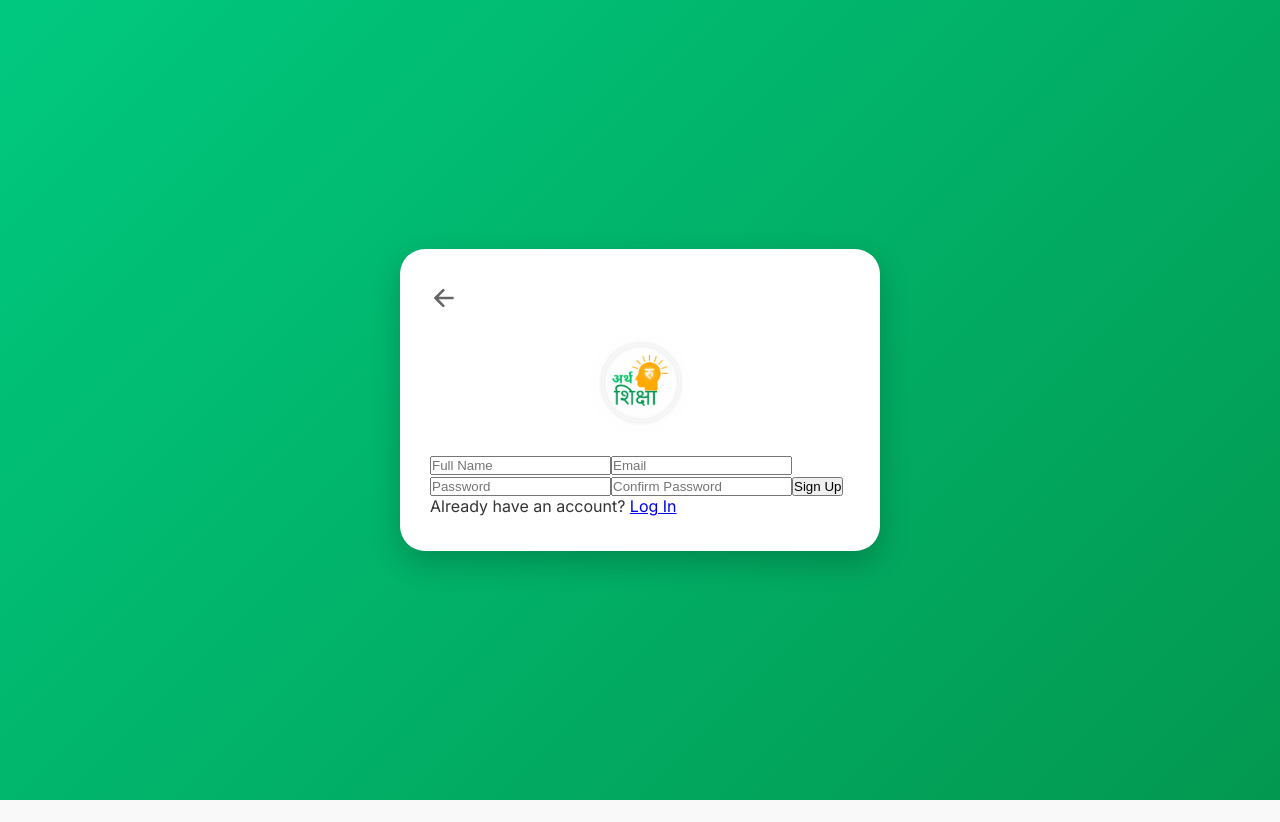
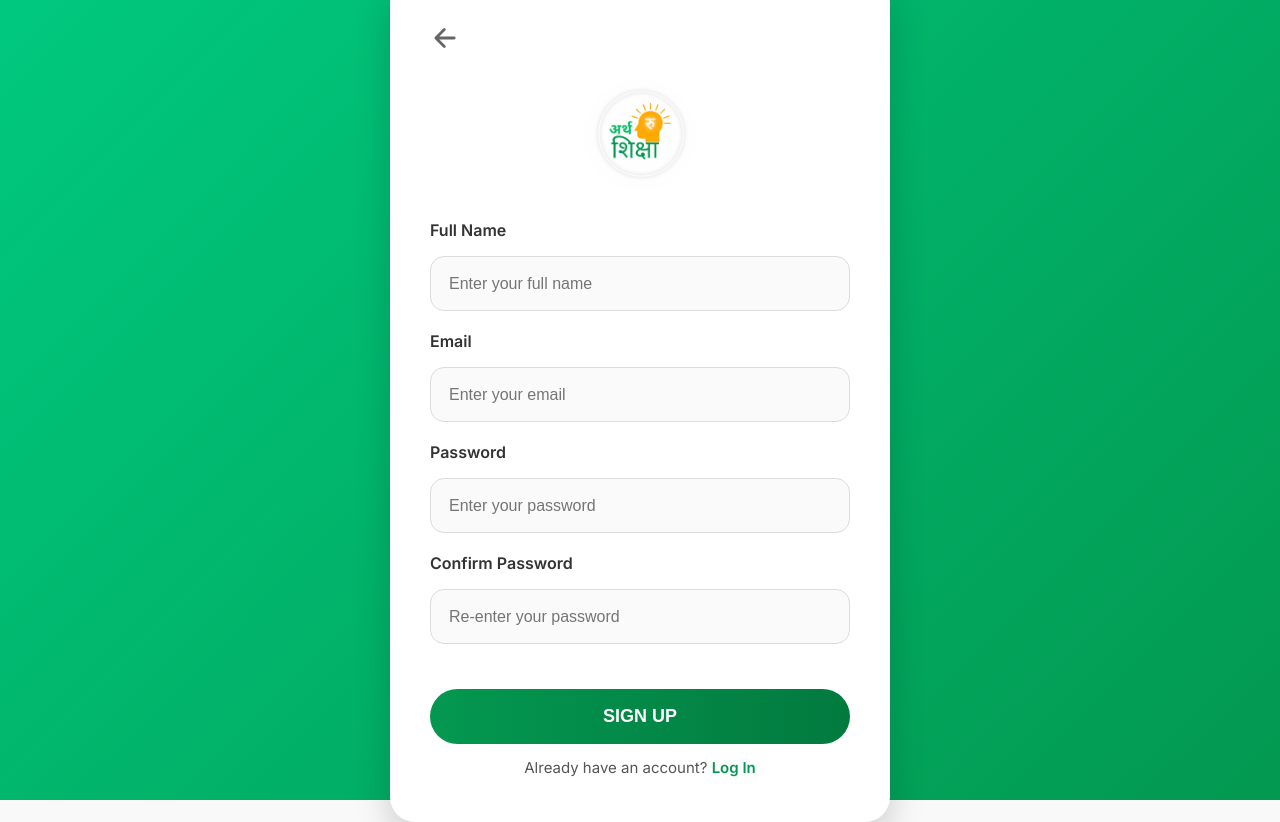
Before and after one commit to anjaliofficial/ArthaSiksha-, a React (Vite) app in the folder frontend/: page /signup in a window 1280 px wide. Before the commit the page ends 800 px from the top, so only its background shows below. Built offline with nearby package versions, Linux system fonts and the light colour scheme.

Commit message:
improvemnt login, signup, profile, reset, forgot, Homepage,

```diff
--- a/frontend/src/public/ForgotPassword.jsx
+++ b/frontend/src/public/ForgotPassword.jsx
@@ -63,7 +63,7 @@ const ForgotPassword = () => {
         {message && <p className="success-message">{message}</p>}
         {error && <p className="error-message">{error}</p>}
         <p className="forgot-redirect">
-          Back to <Link to="/">Login</Link>
+          Back to <Link to="/login">Login</Link>
         </p>
       </div>
     </div>
--- a/frontend/src/public/Login.jsx
+++ b/frontend/src/public/Login.jsx
@@ -16,11 +16,9 @@ const Login = () => {
     e.preventDefault();
     try {
       setError("");
-      const res = await axios.post(
-        "http://localhost:3000/api/auth/login",
-        formData,
-        { withCredentials: true }
-      );
+      await axios.post("http://localhost:3000/api/auth/login", formData, {
+        withCredentials: true,
+      });
       navigate("/homepage"); // redirect to homepage
     } catch (err) {
       setError(err.response?.data?.message || "Login failed");
@@ -30,29 +28,61 @@ const Login = () => {
   return (
     <div className="login-page">
       <div className="login-container">
+        {/* Logo */}
         <img className="login-logo" src={logoWhite} alt="logo" />
+
+        {/* Form */}
         <form onSubmit={handleSubmit}>
+          {/* Email */}
+          <label className="login-label" htmlFor="email">
+            Email
+          </label>
           <input
+            id="email"
             type="email"
             name="email"
-            placeholder="Email"
+            className="login-inputEmail"
+            placeholder="Enter your email"
             value={formData.email}
             onChange={handleChange}
             required
           />
+
+          {/* Password */}
+          <label className="login-label" htmlFor="password">
+            Password
+          </label>
           <input
+            id="password"
             type="password"
             name="password"
-            placeholder="Password"
+            className="login-inputPassword"
+            placeholder="Enter your password"
             value={formData.password}
             onChange={handleChange}
             required
           />
-          <button type="submit">Log In</button>
+
+          {/* Login Button */}
+          <button type="submit" className="loginBtn">
+            Log In
+          </button>
+
+          {/* Forgot Password */}
+          <div className="login-forgotPassBtn">
+            <Link to="/forgotpassword">Forgot Password?</Link>
+          </div>
         </form>
-        {error && <p style={{ color: "red" }}>{error}</p>}
-        <p>
-          Don't have an account? <Link to="/signup">Sign Up</Link>
+
+        {/* Error message */}
+        {error && <p style={{ color: "red", marginTop: "10px" }}>{error}</p>}
+
+        {/* Redirect */}
+        <p className="login-redirect">
+          Don&apos;t have an account?{" "}
+          <Link to="/signup" className="login-redirect-link">
+            Sign Up
+          </Link>
         </p>
       </div>
     </div>
--- a/frontend/src/public/Signup.css
+++ b/frontend/src/public/Signup.css
@@ -1,4 +1,3 @@
-/* Signup.css */
 .signup-page {
     height: 100vh;
     width: 100%;
@@ -10,95 +9,93 @@
 }
 
 .signup-container {
-    width: 480px;            /* keep width */
+    width: 500px;
     background-color: #ffffff;
     border-radius: 25px;
     display: flex;
     flex-direction: column;
-    padding: 35px 30px;      /* slightly less padding to reduce height */
-    box-shadow: 0px 12px 30px rgba(0, 0, 0, 0.2);
+    padding: 45px 40px;
+    box-shadow: 0px 15px 35px rgba(0, 0, 0, 0.18);
     animation: fadeUp 0.5s ease;
 }
 
 .signup-backBtn {
-    font-size: 28px;
+    font-size: 30px;
     color: #666;
-    margin-bottom: 15px;
+    margin-bottom: 20px;
     transition: transform 0.3s;
 }
 .signup-backBtn:hover { transform: translateX(-4px); }
 
 .signup-logo {
-    height: 100px;            /* slightly smaller logo */
-    width: 100px;
-    margin: 0 auto 20px auto;
+    height: 110px;
+    width: 110px;
+    margin: 0 auto 30px auto;
+    display: block;
+}
+
+/* Form labels */
+.signup-label {
+    font-size: 16px;
+    font-weight: 600;
+    color: #333;
+    margin-bottom: 6px;
+    text-align: left;
     display: block;
 }
 
 .signup-input {
     width: 100%;
-    height: 48px;             /* slightly shorter input boxes */
-    margin: 10px 0;
+    height: 55px;
+    margin: 10px 0 20px 0;
     border-radius: 14px;
     border: 1px solid #dcdcdc;
-    padding: 0 15px;
-    font-size: 15px;
+    padding: 0 18px;
+    font-size: 16px;
     background-color: #fafafa;
     transition: all 0.3s;
 }
 .signup-input:focus {
     outline: none;
     border: 1px solid #00c97f;
-    box-shadow: 0 0 8px rgba(0, 201, 127, 0.3);
+    box-shadow: 0 0 10px rgba(0, 201, 127, 0.3);
     background-color: #ffffff;
 }
 
 .signupBtn {
     width: 100%;
-    height: 50px;            /* slightly smaller button */
-    margin-top: 18px;
+    height: 55px;
+    margin-top: 25px;
     border-radius: 30px;
-    background: linear-gradient(90deg, #B5F042, #9ae635);
-    color: #2d2d2d;
+    background: linear-gradient(90deg, #039850, #027a3f);
+    color: #ffffff;
     font-weight: 700;
-    font-size: 16px;
+    font-size: 18px;
+    text-align: center;
+    text-transform: uppercase;
     cursor: pointer;
     border: none;
     transition: all 0.3s;
 }
 .signupBtn:hover {
     transform: translateY(-2px);
-    box-shadow: 0 6px 12px rgba(0,0,0,0.15);
-    background: linear-gradient(90deg, #a2db39, #8fd62f);
+    box-shadow: 0 8px 15px rgba(0,0,0,0.2);
+    background: linear-gradient(90deg, #028c47, #016b38);
 }
 
 .signup-redirect {
     text-align: center;
-    margin-top: 12px;
-    font-size: 14px;
-    color: #656565;
+    margin-top: 14px;
+    font-size: 15px;
+    color: #555;
 }
 .signup-redirect-link {
-    color: #83b422;
+    color: #039850;
     text-decoration: none;
-    font-weight: 500;
-}
-
-.signup-social-icons {
-    display: flex;
-    justify-content: center;
-    gap: 18px;
-    margin-top: 20px;        /* slightly less spacing */
-}
-.signup-google-icon, .signup-facebook-icon {
-    font-size: 28px;
-    transition: transform 0.3s;
-}
-.signup-google-icon:hover, .signup-facebook-icon:hover {
-    transform: scale(1.1);
+    font-weight: 600;
 }
 
 @keyframes fadeUp {
-    from { transform: translateY(30px); opacity: 0; }
+    from { transform: translateY(40px); opacity: 0; }
     to { transform: translateY(0); opacity: 1; }
 }
--- a/frontend/src/public/Signup.jsx
+++ b/frontend/src/public/Signup.jsx
@@ -30,7 +30,7 @@ const Signup = () => {
     try {
       setLoading(true);
       setError("");
-      const res = await axios.post("http://localhost:3000/api/auth/register", {
+      await axios.post("http://localhost:3000/api/auth/register", {
         name: formData.name,
         email: formData.email,
         password: formData.password,
@@ -47,54 +47,89 @@ const Signup = () => {
   return (
     <div className="signup-page">
       <div className="signup-container">
+        {/* Back Button */}
         <Link className="signup-backBtn" to="/">
           <IoArrowBackOutline />
         </Link>
+
+        {/* Logo */}
         <img className="signup-logo" src={logoWhite} alt="logo" />
 
+        {/* Form */}
         <form onSubmit={handleSubmit}>
+          <label className="signup-label" htmlFor="name">
+            Full Name
+          </label>
           <input
+            id="name"
             type="text"
             name="name"
-            placeholder="Full Name"
+            className="signup-input"
+            placeholder="Enter your full name"
             value={formData.name}
             onChange={handleChange}
             required
           />
+
+          <label className="signup-label" htmlFor="email">
+            Email
+          </label>
           <input
+            id="email"
             type="email"
             name="email"
-            placeholder="Email"
+            className="signup-input"
+            placeholder="Enter your email"
             value={formData.email}
             onChange={handleChange}
             required
           />
+
+          <label className="signup-label" htmlFor="password">
+            Password
+          </label>
           <input
+            id="password"
             type="password"
             name="password"
-            placeholder="Password"
+            className="signup-input"
+            placeholder="Enter your password"
             value={formData.password}
             onChange={handleChange}
             required
           />
+
+          <label className="signup-label" htmlFor="confirmPassword">
+            Confirm Password
+          </label>
           <input
+            id="confirmPassword"
             type="password"
             name="confirmPassword"
-            placeholder="Confirm Password"
+            className="signup-input"
+            placeholder="Re-enter your password"
             value={formData.confirmPassword}
             onChange={handleChange}
             required
           />
-          <button type="submit" disabled={loading}>
+
+          <button type="submit" className="signupBtn" disabled={loading}>
             {loading ? "Signing Up..." : "Sign Up"}
           </button>
         </form>
 
-        {message && <p style={{ color: "green" }}>{message}</p>}
-        {error && <p style={{ color: "red" }}>{error}</p>}
+        {/* Messages */}
+        {message && (
+          <p style={{ color: "green", marginTop: "12px" }}>{message}</p>
+        )}
+        {error && <p style={{ color: "red", marginTop: "12px" }}>{error}</p>}
 
-        <p>
-          Already have an account? <Link to="/login">Log In</Link>
+        {/* Redirect */}
+        <p className="signup-redirect">
+          Already have an account?{" "}
+          <Link to="/login" className="signup-redirect-link">
+            Log In
+          </Link>
         </p>
       </div>
     </div>
```
Also changed, not shown: frontend/src/public/Login.css (+46 -34 lines).
